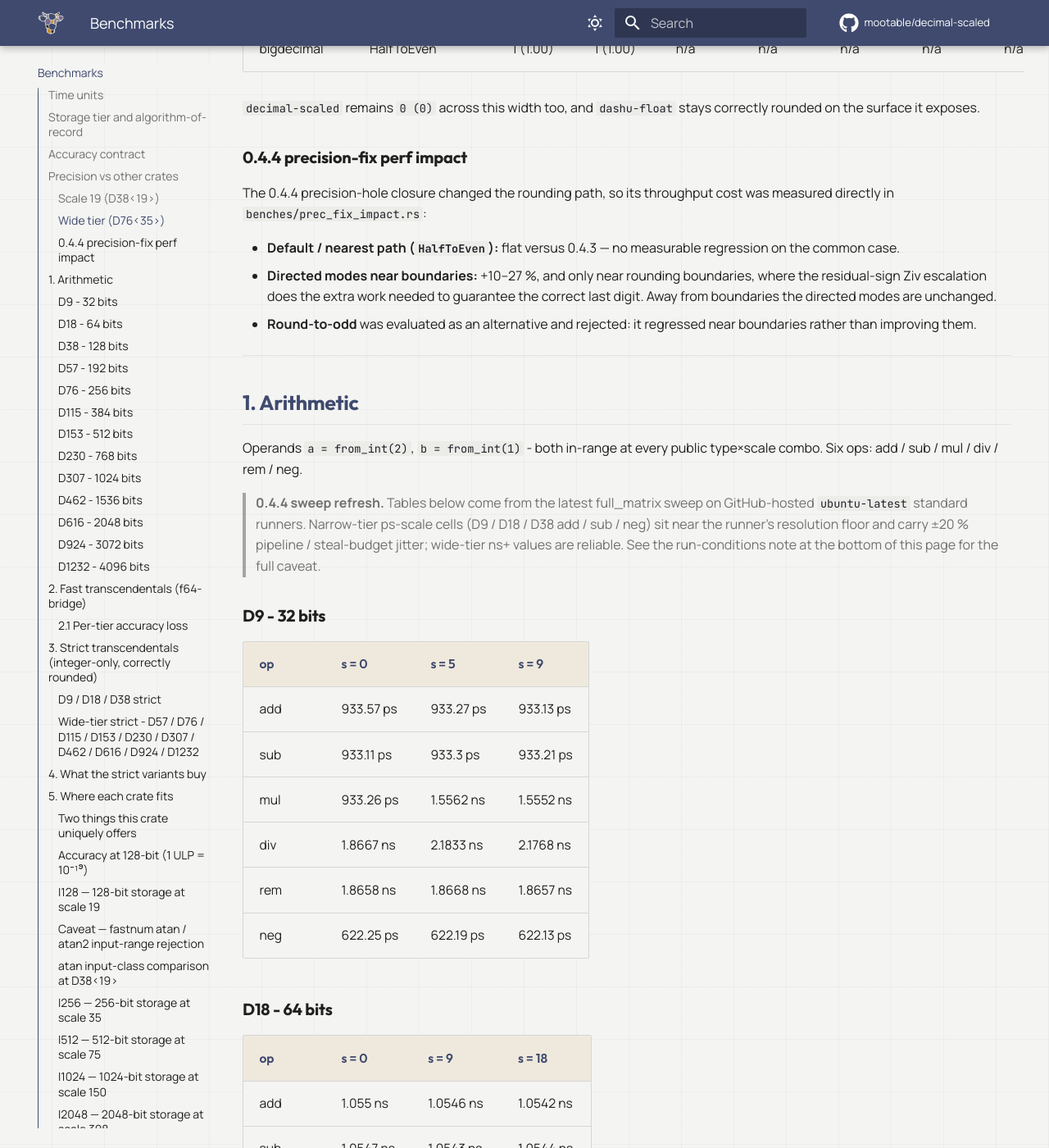
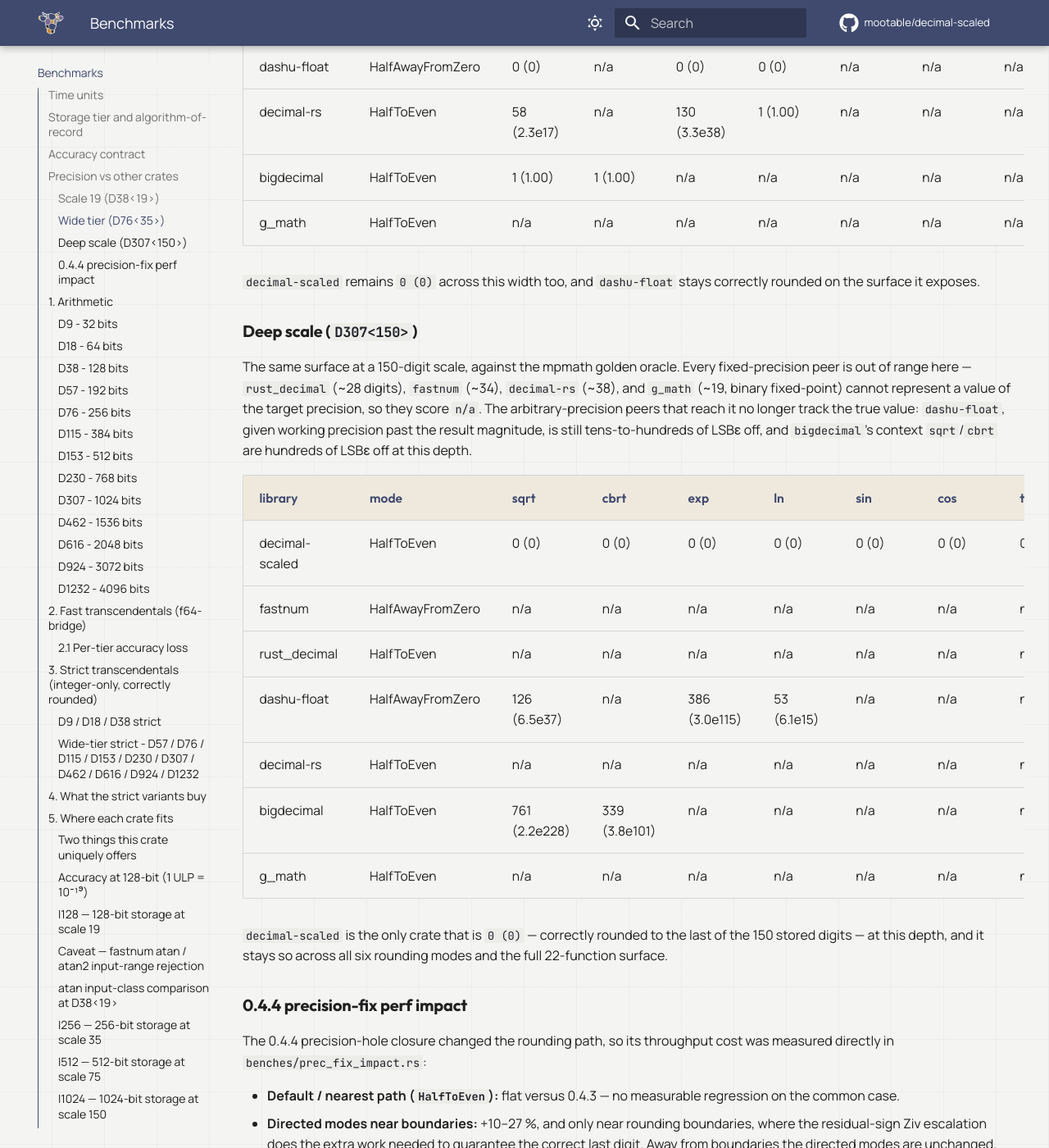
Before and after one commit to mootable/decimal-scaled, an MkDocs documentation site: the page built from docs/benchmarks.md, in a window 1280 px wide and 1400 px high, scrolled down 6004 px. Shown: the whole window at 82% size. Built offline with MkDocs 1.6.1 and Material for MkDocs 9.7.7, drawn with Linux system fonts in a browser that asks for light colours; comment, search, counter and statistics services are not loaded; some of the changed text lies outside the part shown.

Commit message:
test(precision): restore deep-scale D307<150> + g_math rows as measured data
Bring the two precision rows dropped in #68 back into the shootout, now
fully backed by the harness result TSVs — no hand-typed cells.

Deep scale (D307<150>):
- WIDTHS in benches/lib_cmp_precision.rs gains Width::D307.
- The harness golden_tables! block registers the existing mpmath
  D307<150> oracle (the same tables/floor+class roster the 286/286
  golden gate proves against; nothing regenerated). All 22 transcendental
  methods covered.
- decimal-scaled is 0 (0) correctly rounded on the whole surface at the
  150-digit scale; every fixed-precision peer is out of range; the
  arbitrary-precision peers (dashu-float, bigdecimal) are tens-to-hundreds
  of LSBe off.

g_math:
- Added GMathSubject in tests/support/precision_subjects_peers.rs.
  g_math is a binary fixed-point expression DSL ("0 ULP transcendentals"
  claim) — NOT a decimal library. Its evaluator infers a Q-format tier
  from the input literal and materialises small magnitudes at ~Q64.64
  (~19 significant fractional digits); to_decimal_string emits no more
  than that. Modelled faithfully: scored at D38<19> where it is in range
  (and lands tens of LSBe off across most of its surface — the empirical
  refutation of the 0 ULP claim), n/a at D76<35> and D307<150> where it
  genuinely cannot reach the scale (matching the old deep-150 table).
- g_math was already a dev-dependency (benches/g_math_comparison.rs).

Regen:
- cargo bench --bench lib_cmp_precision rewrites results/precision/*.tsv
  (D307 cells everywhere + the new g_math.tsv).
- render_precision_table.py gains D307 + g_math; README and
  docs/benchmarks.md precision tables regenerated from the TSVs.

Golden gate stays 286/286; cargo test --features wide,x-wide,xx-wide,macros
green.

```diff
--- a/docs/benchmarks.md
+++ b/docs/benchmarks.md
@@ -179,6 +179,7 @@ native mode:
 | dashu-float | HalfAwayFromZero | 0 (0) | n/a | 0 (0) | 0 (0) | n/a | n/a | n/a | n/a | n/a | n/a | n/a | n/a | n/a | n/a | n/a | n/a | n/a | n/a | n/a | n/a | n/a | n/a |
 | decimal-rs | HalfToEven | 1 (1.00) | n/a | 1 (1.00) | 1 (1.00) | n/a | n/a | n/a | n/a | n/a | n/a | n/a | n/a | n/a | n/a | n/a | n/a | n/a | n/a | n/a | n/a | n/a | n/a |
 | bigdecimal | HalfToEven | 1 (1.00) | 1 (1.00) | n/a | n/a | n/a | n/a | n/a | n/a | n/a | n/a | n/a | n/a | n/a | n/a | n/a | n/a | n/a | n/a | n/a | n/a | n/a | n/a |
+| g_math | HalfToEven | 6 (4.9e1) | n/a | 65 (2.3e19) | 6 (4.8e1) | n/a | n/a | n/a | 64 (1.5e19) | 6 (4.9e1) | 65 (2.0e19) | 64 (1.6e19) | 65 (3.1e19) | 65 (3.1e19) | 65 (2.3e19) | 6 (5.4e1) | 64 (9.2e18) | 64 (1.8e19) | 6 (5.0e1) | 69 (4.4e20) | n/a | 66 (6.3e19) | 70 (7.3e20) |
 
 `decimal-scaled` is `0 (0)` across the entire surface — correctly
 rounded on every function, and that holds for all six rounding modes
@@ -187,14 +188,18 @@ peer: correctly rounded almost everywhere, failing only `tan`
 (67 LSBε) and `asinh` (58 LSBε) at this scale. `dashu-float` is
 correctly rounded on the `exp` / `ln` / `sqrt` surface it exposes.
 `rust_decimal`, `decimal-rs`, and `bigdecimal` carry genuine
-1-or-more-LSB gaps on the functions they implement.
+1-or-more-LSB gaps on the functions they implement. `g_math` —
+which markets "0 ULP transcendentals" — is in fact tens of LSBε off
+across most of its surface (`exp` 65, `sin` 64, `tan` 65, `powf` 70),
+the empirical refutation of that claim at the matched 19-digit width.
 
 ### Wide tier (`D76<35>`)
 
 The 35-digit subset that has an oracle table. `fastnum` and
 `rust_decimal` have no representation at this scale, so they score
-`n/a` throughout; `decimal-rs` reaches it but accumulates large gaps on
-`sqrt` and `exp`.
+`n/a` throughout; `g_math`'s binary fixed-point tops out near 19
+significant digits, so it cannot reach 35 either and is `n/a` as well;
+`decimal-rs` reaches it but accumulates large gaps on `sqrt` and `exp`.
 
 | library | mode | sqrt | cbrt | exp | ln | sin | cos | tan | atan |
 |---|---|---|---|---|---|---|---|---|---|
@@ -204,9 +209,36 @@ The 35-digit subset that has an oracle table. `fastnum` and
 | dashu-float | HalfAwayFromZero | 0 (0) | n/a | 0 (0) | 0 (0) | n/a | n/a | n/a | n/a |
 | decimal-rs | HalfToEven | 58 (2.3e17) | n/a | 130 (3.3e38) | 1 (1.00) | n/a | n/a | n/a | n/a |
 | bigdecimal | HalfToEven | 1 (1.00) | 1 (1.00) | n/a | n/a | n/a | n/a | n/a | n/a |
+| g_math | HalfToEven | n/a | n/a | n/a | n/a | n/a | n/a | n/a | n/a |
 
 `decimal-scaled` remains `0 (0)` across this width too, and `dashu-float`
 stays correctly rounded on the surface it exposes.
+
+### Deep scale (`D307<150>`)
+
+The same surface at a 150-digit scale, against the mpmath golden
+oracle. Every fixed-precision peer is out of range here —
+`rust_decimal` (~28 digits), `fastnum` (~34), `decimal-rs` (~38), and
+`g_math` (~19, binary fixed-point) cannot represent a value of the
+target precision, so they score `n/a`. The arbitrary-precision peers
+that reach it no longer track the true value: `dashu-float`, given
+working precision past the result magnitude, is still tens-to-hundreds
+of LSBε off, and `bigdecimal`'s context `sqrt`/`cbrt` are hundreds of
+LSBε off at this depth.
+
+| library | mode | sqrt | cbrt | exp | ln | sin | cos | tan | atan |
+|---|---|---|---|---|---|---|---|---|---|
+| decimal-scaled | HalfToEven | 0 (0) | 0 (0) | 0 (0) | 0 (0) | 0 (0) | 0 (0) | 0 (0) | 0 (0) |
+| fastnum | HalfAwayFromZero | n/a | n/a | n/a | n/a | n/a | n/a | n/a | n/a |
+| rust_decimal | HalfToEven | n/a | n/a | n/a | n/a | n/a | n/a | n/a | n/a |
+| dashu-float | HalfAwayFromZero | 126 (6.5e37) | n/a | 386 (3.0e115) | 53 (6.1e15) | n/a | n/a | n/a | n/a |
+| decimal-rs | HalfToEven | n/a | n/a | n/a | n/a | n/a | n/a | n/a | n/a |
+| bigdecimal | HalfToEven | 761 (2.2e228) | 339 (3.8e101) | n/a | n/a | n/a | n/a | n/a | n/a |
+| g_math | HalfToEven | n/a | n/a | n/a | n/a | n/a | n/a | n/a | n/a |
+
+`decimal-scaled` is the only crate that is `0 (0)` — correctly rounded
+to the last of the 150 stored digits — at this depth, and it stays so
+across all six rounding modes and the full 22-function surface.
 
 ### 0.4.4 precision-fix perf impact
 
```
Also changed, not shown: README.md (+7 -3 lines), 10 other files.
